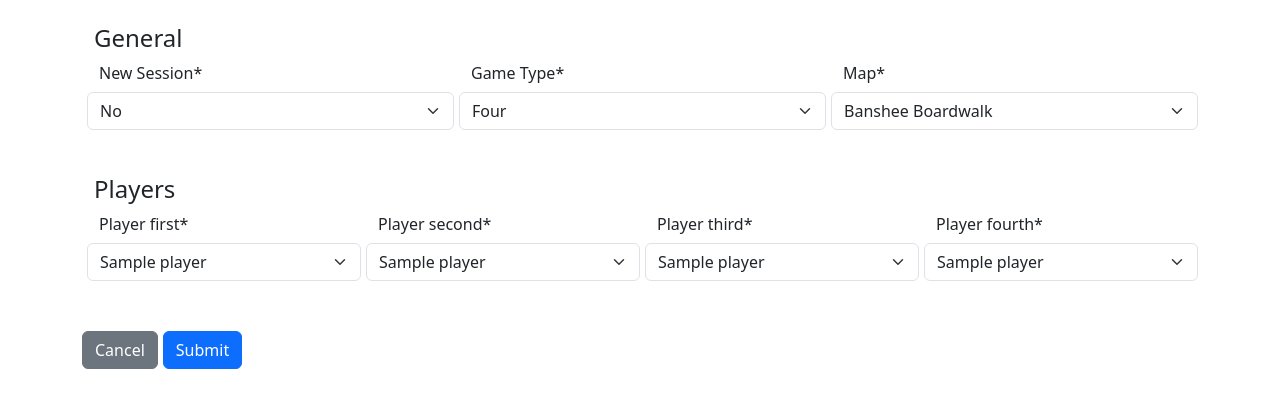
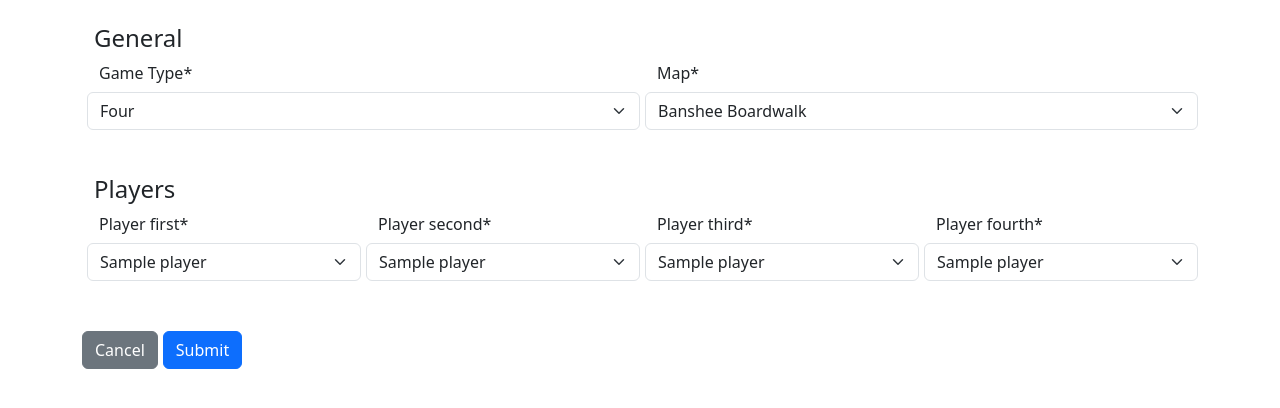
Before and after one commit to c-goodman/mk, a Django app: page /data_form in a window 1280 px wide. Shown: the part 56-464 px from the top of the page. Run offline with Django 5.2, Linux system fonts and the light colour scheme; tables that the repository leaves empty hold one stand-in row (values such as "Sample post"); some libraries are stand-ins or nearby versions.

Commit message:
Remove UID, session UID, new session model fields and from form, migrate. PK will be UID now

```diff
--- a/mk_form/forms.py
+++ b/mk_form/forms.py
@@ -95,7 +95,6 @@ class DataModelForm(forms.ModelForm):
                 Div(
                     Row(HTML("<h4>General</h4>")),
                     Row(
-                        Column("new_session", css_class="col me-auto"),
                         Column("game_type", css_class="col me-auto"),
                         Column("map_choice", css_class="col me-auto"),
                         css_class="align-items-end justify-content-center",
@@ -127,13 +126,10 @@ class DataModelForm(forms.ModelForm):
     class Meta:
         model = Data
         fields = [
-            "uid",
-            "new_session",
-            "session_uid",
             "game_type",
+            "map_choice",
             "player_first",
             "player_second",
             "player_third",
             "player_fourth",
-            "map_choice",
         ]
--- a/mk_form/models.py
+++ b/mk_form/models.py
@@ -43,27 +43,21 @@ class Player(models.Model):
 
 class Data(models.Model):
 
-    uid = models.AutoField(
-        verbose_name="UID", primary_key=True, default=1, auto_created=True, unique=True
-    )
-
     created = models.DateTimeField(auto_now_add=True)
     edited = models.DateTimeField(auto_now=True)
-
-    new_session = models.CharField(
-        verbose_name="New Session",
-        max_length=3,
-        choices=BoolCategory.choices,
-        default=BoolCategory.NO,
-    )
-
-    session_uid = models.IntegerField(verbose_name="Session UID", default=1)
 
     game_type = models.CharField(
         verbose_name="Game Type",
         max_length=1,
         choices=GameTypeCategory.choices,
         default=GameTypeCategory.FOUR,
+    )
+
+    map_choice = models.CharField(
+        verbose_name="Map",
+        max_length=20,
+        choices=MapCategory.choices,
+        default=MapCategory.BB,
     )
 
     player_first = models.CharField(
@@ -94,14 +88,5 @@ class Data(models.Model):
         null=True,
     )
 
-    map_choice = models.CharField(
-        verbose_name="Map",
-        max_length=20,
-        choices=MapCategory.choices,
-        default=MapCategory.BB,
-    )
-
-    season = models.SmallIntegerField(verbose_name="Season", default=0)
-
     def __str__(self):
-        return f"UID: {self.uid}"
+        return f"UID: {self.pk}"
--- a/mk_form/templates/mk_form/data_form.html
+++ b/mk_form/templates/mk_form/data_form.html
@@ -8,9 +8,15 @@
     {% csrf_token %}
     {% crispy form %}
 
-    {% for error in field.errors %}
+    {% for error in form.errors %}
     <div class="alert alert-danger my-5">
       {{ error }}
+    </div>
+    {% endfor %}
+
+    {% for nf_error in form.non_field_errors %}
+    <div class="alert alert-danger my-5">
+      {{ nf_error }}
     </div>
     {% endfor %}
 
```
Also changed, not shown: mk_form/migrations/0009_remove_data_new_session_remove_data_season_and_more.py (added).
